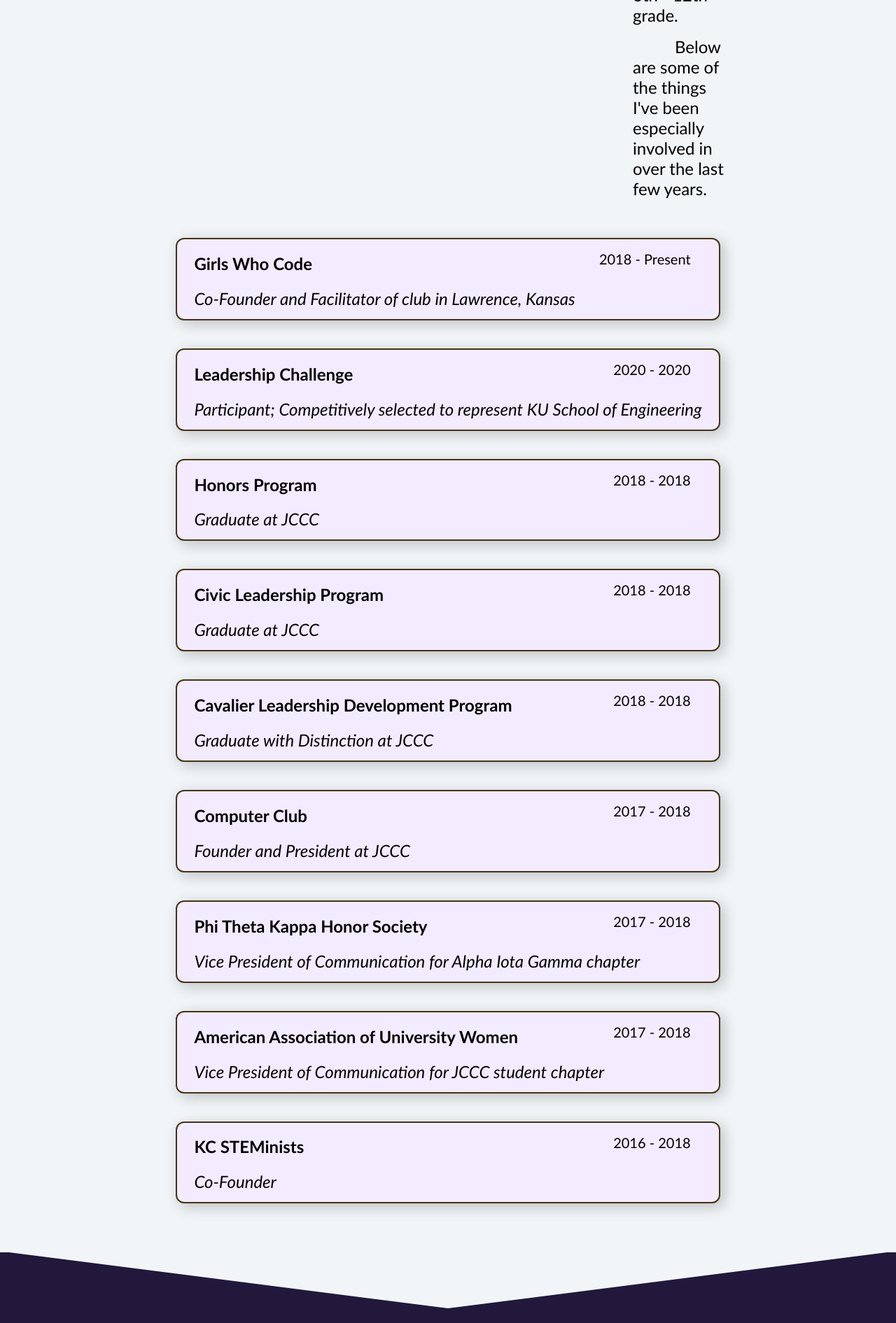
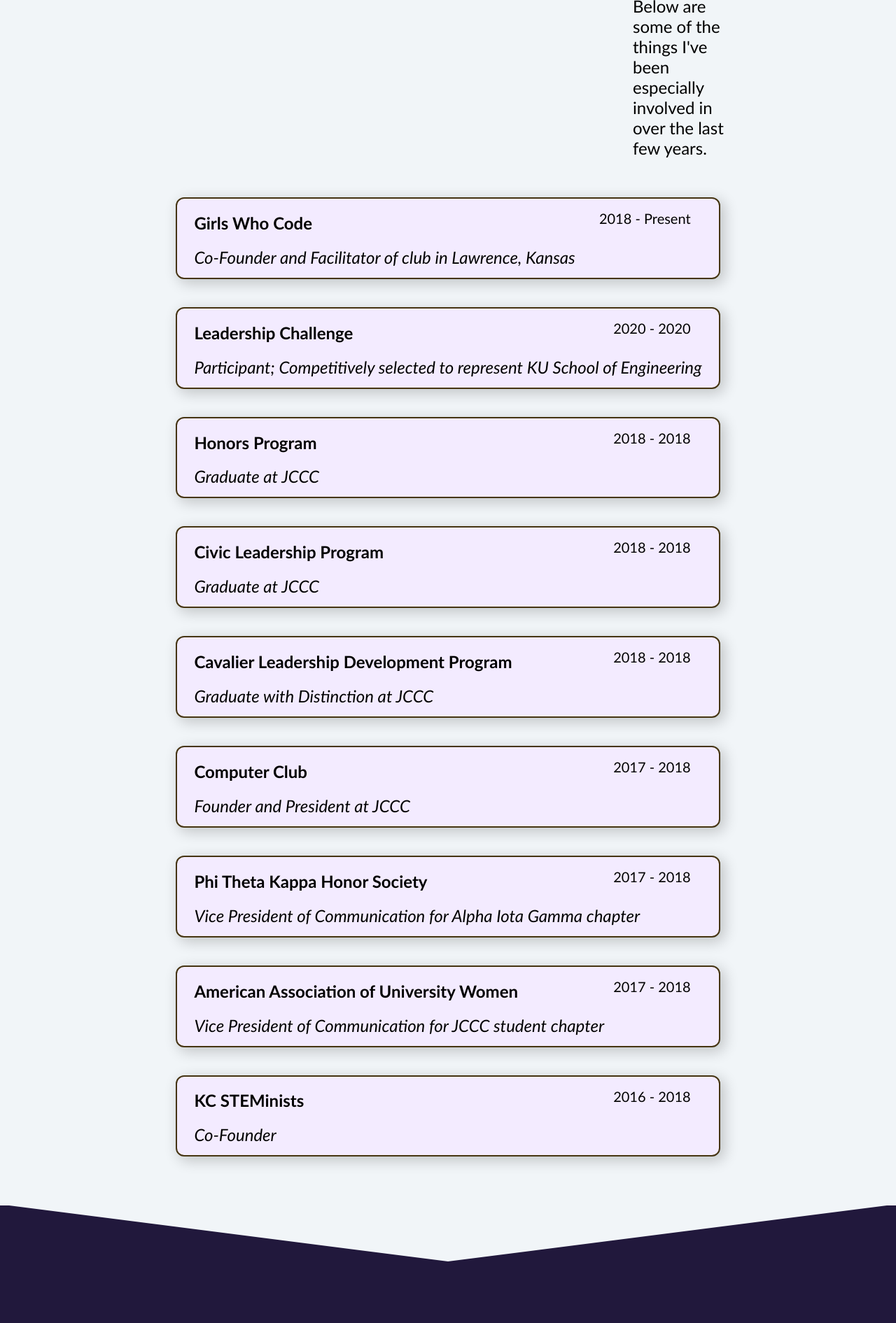
Before and after one commit to CompSciLauren/compscilauren.github.io, a React (Create React App) app: page / in a window 1280 px wide. Shown: the part 6976-8867 px from the top of the page at 70% size. Built offline with nearby package versions, Linux system fonts and the light colour scheme.

Commit message:
Progress improving involvement section on mobile

```diff
--- a/src/home/home.css
+++ b/src/home/home.css
@@ -126,7 +126,6 @@
 
 .involvement-description {
   font-size: 24px;
-  text-indent: 60px;
 }
 
 .header-description {
--- a/src/styles/involvement.css
+++ b/src/styles/involvement.css
@@ -8,8 +8,6 @@
   display: grid;
   grid-template-columns: auto auto;
   min-height: 96px;
-  max-width: 1000px;
-  grid-template-rows: auto 30px;
   text-align: left;
   background-color: #f3ebff;
   padding-left: 24px;
```
